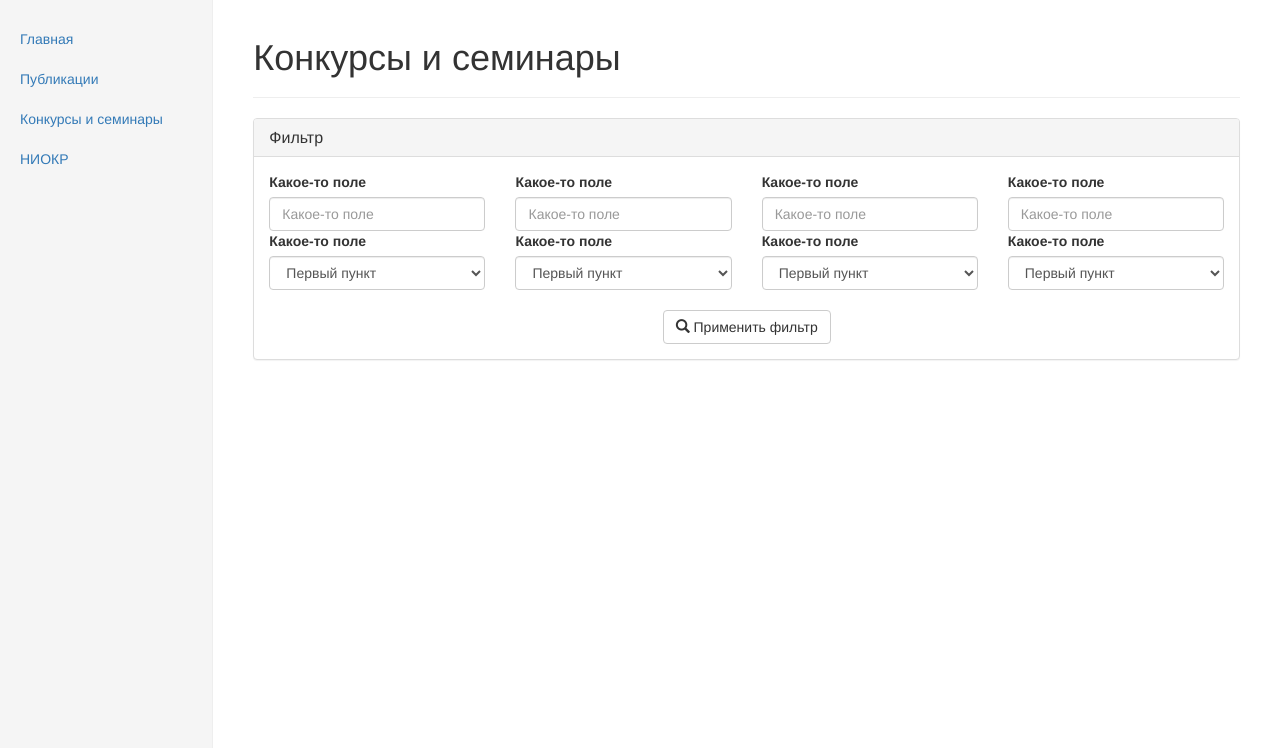
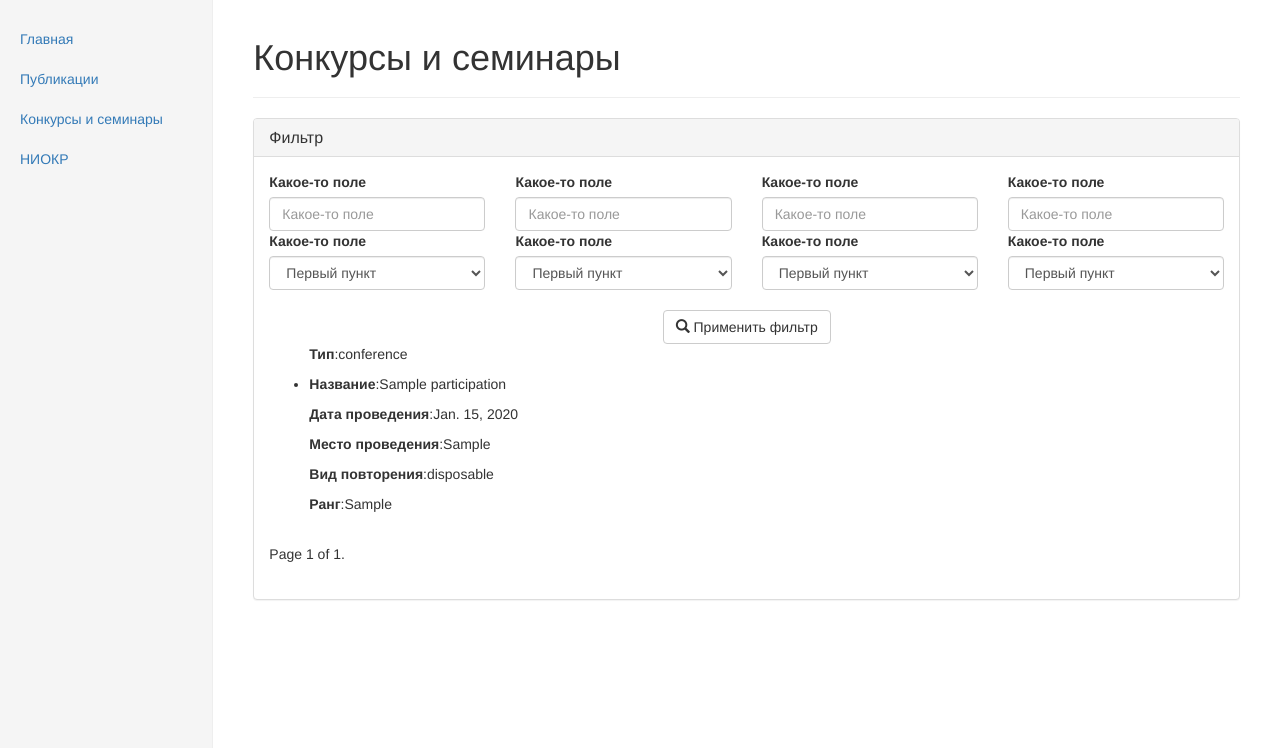
Before and after one commit to dartl/IS_ScientificWork, a Django app: page /scientificWork/competitions in a window 1280 px wide. Shown: the part 52-800 px from the top of the page. Run offline with Django 3.2, Linux system fonts and the light colour scheme; tables that the repository leaves empty hold one stand-in row (values such as "Sample post"); some libraries are stand-ins or nearby versions.

Commit message:
сделан постраничный вывод competitions и rads

```diff
--- a/scientificWork/templates/scientificWork/competitions.html
+++ b/scientificWork/templates/scientificWork/competitions.html
@@ -63,6 +63,37 @@
                 </div>
             </div>
         </form>
+
+        {%for comp in comps%}
+         {# Each "comp" is a Comps model object. #}
+         <ul>
+         <p><strong>Тип</strong>:{{comp.type}}</p>
+         <p><li><strong>Название</strong>:{{comp.name}}</p>
+         <p><strong>Дата проведения</strong>:{{comp.date}}</p>
+         <p><strong>Место проведения</strong>:{{comp.place}}</p>
+         <p><strong>Вид повторения</strong>:{{comp.reiteration}}</p>
+         <p><strong>Ранг</strong>:{{comp.rank}}</p>
+
+         </ul>
+
+
+          {% endfor %}
+
+          <div class="pagination">
+    <span class="step-links">
+        {% if comps.has_previous %}
+            <a href="?page={{ comps.previous_page_number }}">previous</a>
+        {% endif %}
+
+        <span class="current">
+            Page {{ comps.number }} of {{ comps.paginator.num_pages }}.
+        </span>
+
+        {% if comps.has_next %}
+            <a href="?page={{ comps.next_page_number }}">next</a>
+        {% endif %}
+    </span>
+
     </div>
 </div>
 {% endblock %}
--- a/scientificWork/views.py
+++ b/scientificWork/views.py
@@ -7,18 +7,47 @@ from django.http import HttpResponseRedirect, HttpResponse
 from django.views.generic.edit import FormView
 from django.contrib.auth.forms import UserCreationForm
 from django.contrib.auth.decorators import login_required
-
+from scientificWork.models import Rand
+from django.core.paginator import Paginator, EmptyPage, PageNotAnInteger
+from django.shortcuts import render_to_response
+from scientificWork.models import Participation
 def index(request):
 	return render(request,'scientificWork/index.html')
 
+
 def competitions(request):
-    return render(request,'scientificWork/competitions.html')
+    comp_list=Participation.objects.all()
+    paginator=Paginator(comp_list,5)
+    page=request.GET.get('page')
+    try:
+        comps=paginator.page(page)
+    except PageNotAnInteger:
+        # If page is not an integer, deliver first page.
+        comps=paginator.page(1)
+    except EmptyPage:
+        # If page is out of range (e.g. 9999), deliver last page of results.
+        comps=paginator.page(paginator.num_pages)
+
+    return render_to_response('scientificWork/competitions.html',{"comps": comps})
 
 def publications(request):
     return render(request,'scientificWork/publications.html')
 
 def rads(request):
-    return render(request,'scientificWork/rads.html')
+
+    rand_list=Rand.objects.all()
+    paginator=Paginator(rand_list,5)
+    page=request.GET.get('page')
+    try:
+        rands=paginator.page(page)
+    except PageNotAnInteger:
+        # If page is not an integer, deliver first page.
+        rands=paginator.page(1)
+    except EmptyPage:
+        # If page is out of range (e.g. 9999), deliver last page of results.
+        rands=paginator.page(paginator.num_pages)
+
+    return render_to_response('scientificWork/rads.html',{"rands": rands})
 
 
 
```
Also changed, not shown: scientificWork/templates/scientificWork/rads.html (+49 -9 lines).
